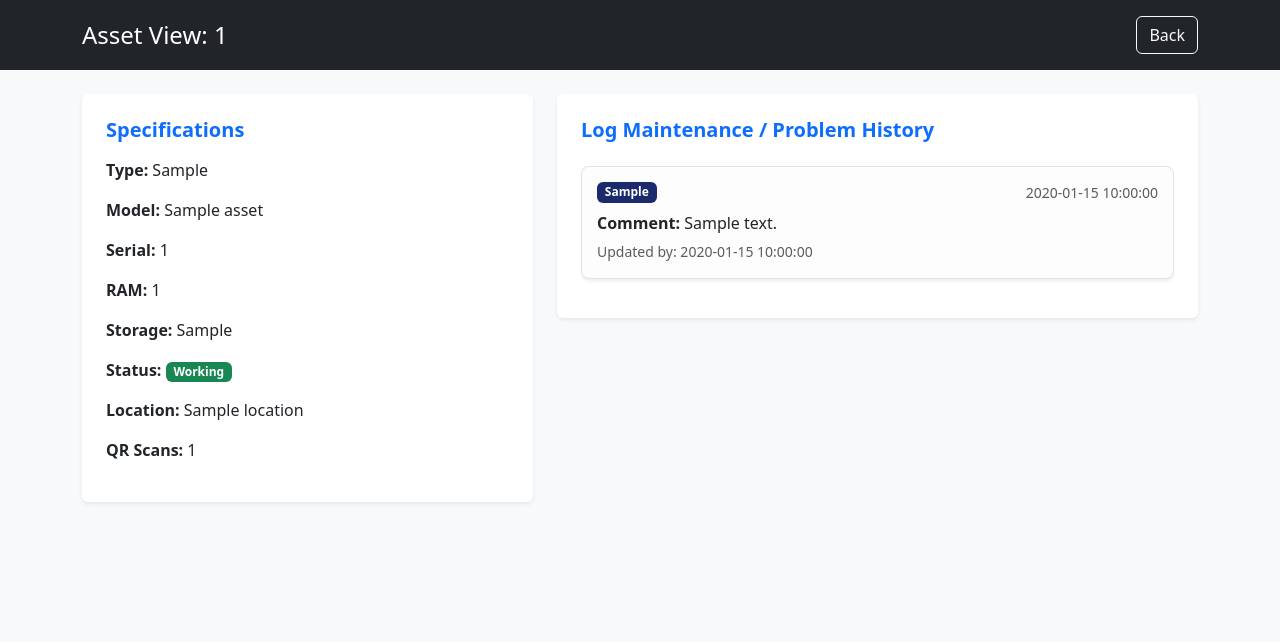
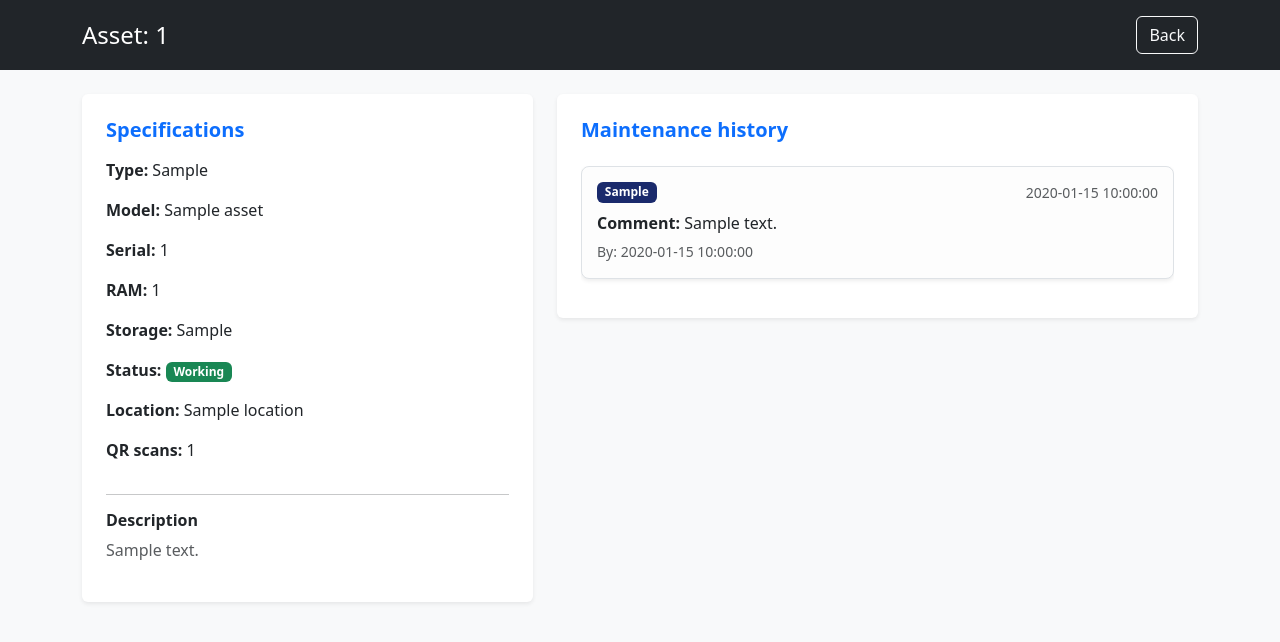
Before and after one commit to Fakhrul0029/Asset-Tracker-System-Together-, a Flask app: page /view/1 in a window 1280 px wide. Shown: the top 642 px of the page. Run offline with Flask 3, Linux system fonts and the light colour scheme; a database or web service that is not in the repository returns one stand-in record (values such as "Sample title"); some libraries are stand-ins or nearby versions.

Commit message:
Refactor HTML structure and update text labels

```diff
--- a/templates/view.html
+++ b/templates/view.html
@@ -9,16 +9,16 @@
 </head>
 <body class="bg-light">
     <nav class="navbar navbar-dark bg-dark p-3 mb-4">
-        <DIV class="container d-flex justify-content-between">
-            <h4 class="text-white mb-0">Asset View: {{ asset.tracking_number }}</h4>
+        <div class="container d-flex justify-content-between">
+            <h4 class="text-white mb-0">Asset: {{ asset.tracking_number }}</h4>
             <a href="/" class="btn btn-outline-light">Back</a>
-        </DIV>
+        </div>
     </nav>
 
-    <DIV class="container">
-        <DIV class="row">
-            <DIV class="col-md-5">
-                <DIV class="card p-4 shadow-sm border-0 mb-4">
+    <div class="container">
+        <div class="row">
+            <div class="col-md-5">
+                <div class="card p-4 shadow-sm border-0 mb-4">
                     <h5 class="fw-bold text-primary mb-3">Specifications</h5>
                     <p><b>Type:</b> {{ asset.asset_type }}</p>
                     <p><b>Model:</b> {{ asset.cpu_name }}</p>
@@ -31,30 +31,33 @@
                         </span>
                     </p>
                     <p><b>Location:</b> {{ asset.location }}</p>
-                    <p><b>QR Scans:</b> {{ asset.scan_count or 0 }}</p>
-                </DIV>
-            </DIV>
+                    <p><b>QR scans:</b> {{ asset.scan_count or 0 }}</p>
+                    <hr>
+                    <h6 class="fw-bold">Description</h6>
+                    <p class="text-muted">{{ asset.description or 'No description.' }}</p>
+                </div>
+            </div>
 
-            <DIV class="col-md-7">
-                <DIV class="card p-4 shadow-sm border-0">
-                    <h5 class="fw-bold text-primary mb-4">Log Maintenance / Problem History</h5>
-                    <DIV style="max-height: 600px; overflow-y: auto;">
+            <div class="col-md-7">
+                <div class="card p-4 shadow-sm border-0">
+                    <h5 class="fw-bold text-primary mb-4">Maintenance history</h5>
+                    <div style="max-height: 600px; overflow-y: auto;">
                         {% for log in logs %}
-                        <DIV class="log-card border shadow-sm">
-                            <DIV class="d-flex justify-content-between mb-2">
+                        <div class="log-card border shadow-sm">
+                            <div class="d-flex justify-content-between mb-2">
                                 <span class="badge text-white" style="background:#1a2a6c;">{{ log.action_type }}</span>
                                 <small class="text-muted">{{ log.log_date }}</small>
-                            </DIV>
+                            </div>
                             <p class="mb-1"><b>Comment:</b> {{ log.comment }}</p>
-                            <small class="text-muted">Updated by: {{ log.updated_by }}</small>
-                        </DIV>
+                            <small class="text-muted">By: {{ log.updated_by }}</small>
+                        </div>
                         {% else %}
-                        <p class="text-center text-muted py-5">No maintenance history available.</p>
+                        <p class="text-center text-muted py-5">No maintenance history.</p>
                         {% endfor %}
-                    </DIV>
-                </DIV>
-            </DIV>
-        </DIV>
-    </DIV>
+                    </div>
+                </div>
+            </div>
+        </div>
+    </div>
 </body>
 </html>
```
